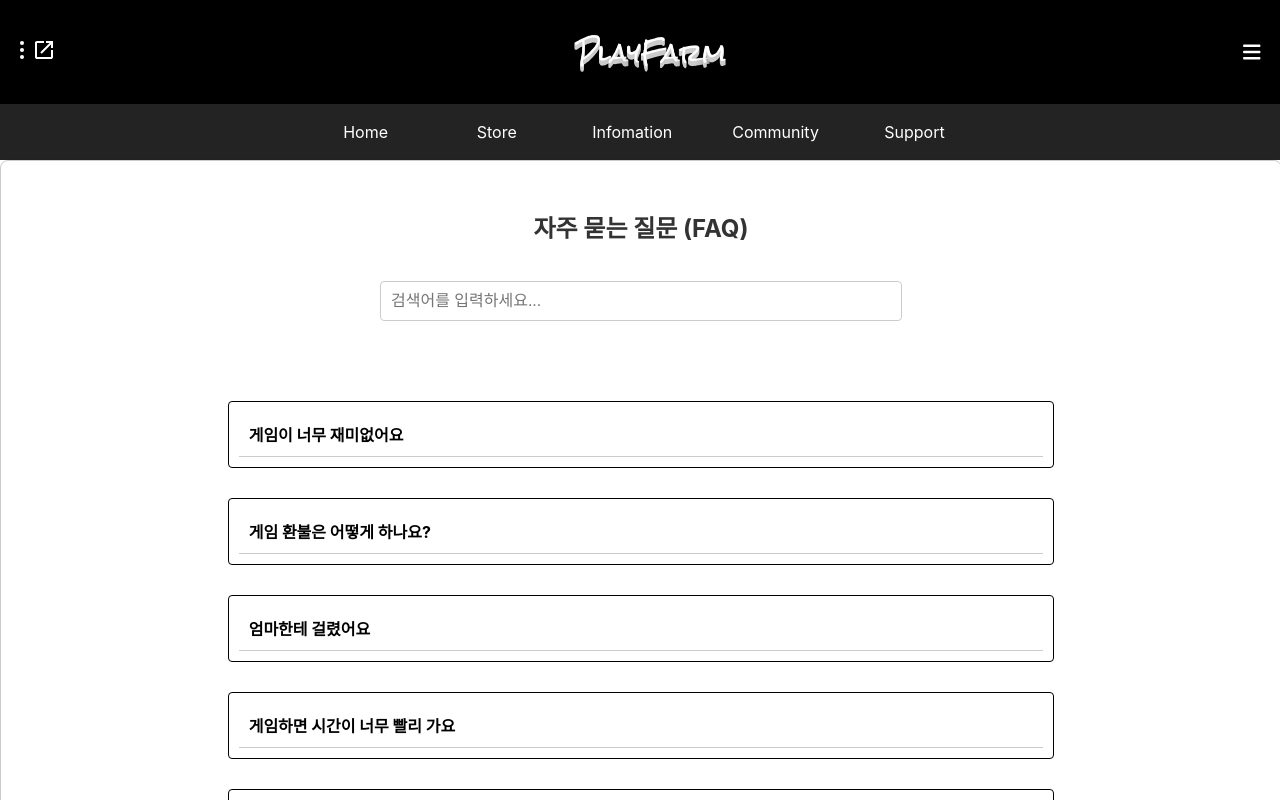
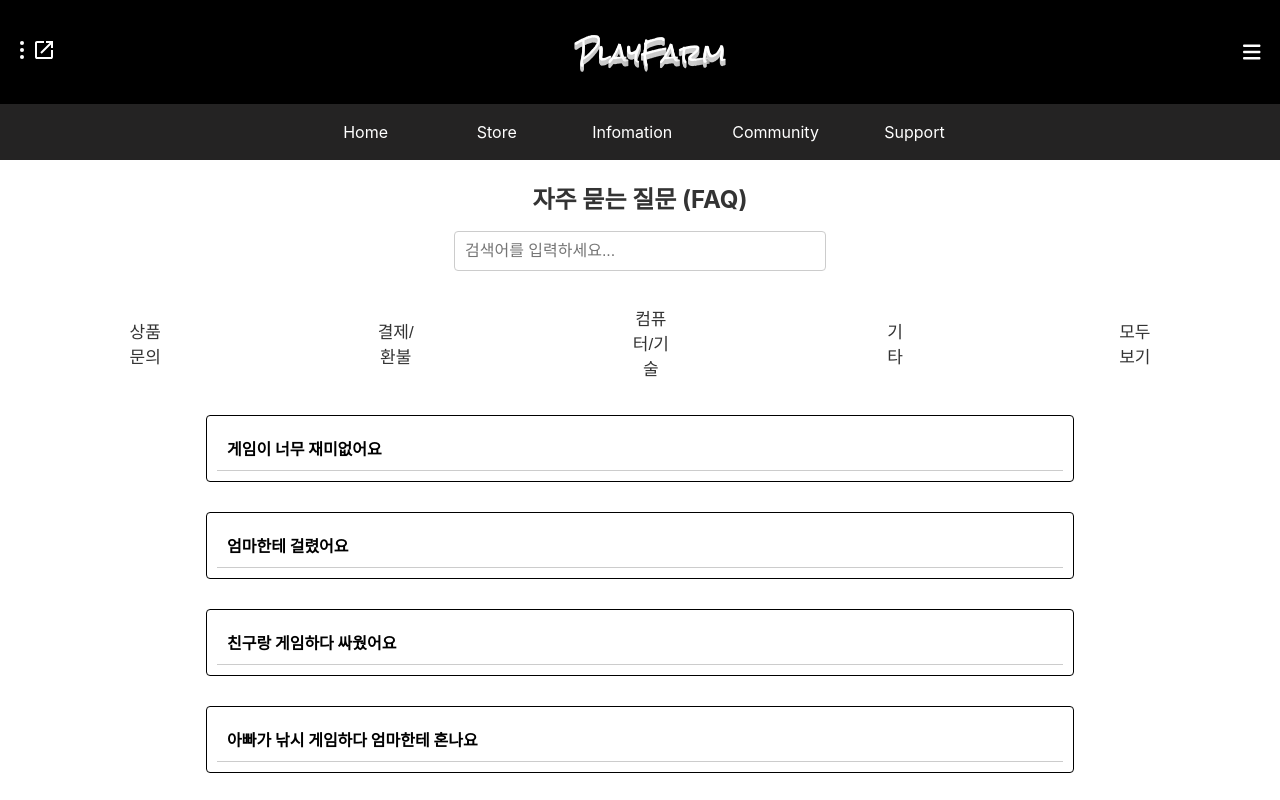
Before and after one commit to WooYeonjung/playfarm, a React (Create React App) app in the folder playfarmf/playfarm/: page /customerboard in a window 1280 px wide. Shown: the top 800 px of the page. Built offline with nearby package versions, Linux system fonts and the light colour scheme.

Commit message:
ko
FAQ  수정

```diff
--- a/playfarmf/playfarm/src/pages/support/CustomerBoard.jsx
+++ b/playfarmf/playfarm/src/pages/support/CustomerBoard.jsx
@@ -1,37 +1,63 @@
 import React, { useState } from 'react';
-import '../../styles/CustomerBoard.css'; // CustomerBoard 컴포넌트에 사용될 CSS 파일을 임포트합니다.
-import AccordionItem from './AccordionItem'; // 아코디언 아이템을 렌더링하는 AccordionItem 컴포넌트를 임포트합니다.
-import SearchBar from './SearchBar'; // 검색 기능을 제공하는 SearchBar 컴포넌트를 임포트합니다.
+import '../../styles/CustomerBoard.css';
+import AccordionItem from './AccordionItem';
+import SearchBar from './SearchBar';
 
 // 초기화된 아코디언 아이템 데이터
 const initialAccordionItems = [
-  { title: '게임이 너무 재미없어요', content: '왜 그랬어요. 다음엔 잘 선택해요!! 알았죠?!', isOpen: false },
-  { title: '게임 환불은 어떻게 하나요?', content: '지금은 문의가 많아 다음에 다시 걸어주시기 바랍니다!!', isOpen: false },
-  { title: '엄마한테 걸렸어요', content: '아빠한테 안 걸린 게 어딘가요. 아싸!!', isOpen: false },
-  { title: '게임하면 시간이 너무 빨리 가요', content: '전 근무 중인데 시간이 너무 안가네요.', isOpen: false },
-  { title: '친구랑 게임하다 싸웠어요', content: '그 맛에 게임하는 거예요', isOpen: false }
+  // 기타
+  { title: '게임이 너무 재미없어요', content: '왜 그랬어요? 다음에는 꼭 잘 선택해요!', isOpen: false, category: '기타' },
+  { title: '엄마한테 걸렸어요', content: '아빠한테 안 걸린 게 어딘가요? 아싸!!', isOpen: false, category: '기타' },
+  { title: '친구랑 게임하다 싸웠어요', content: '그 맛에 게임하는 거예요!', isOpen: false, category: '기타' },
+  { title: '아빠가 낚시 게임하다 엄마한테 혼나요', content: '그게 중요한 게 아니에요!! 고기 잡혔다!! 흔들어요!!!', isOpen: false, category: '기타' },
+  { title: '같이 하는 게임인데 혼자 해요', content: '저 일 끝났는데 접속할게요!!', isOpen: false, category: '기타' },
+
+  // 결제/환불
+  { title: '게임 환불은 어떻게 하나요?', content: '지금은 문의가 많아 다음에 다시 걸어주시기 바랍니다.', isOpen: false, category: '결제/환불' },
+  { title: '환불 요청은 어디에서 하나요?', content: '우리 웹사이트의 "환불 요청" 에서 가능합니다. 필요한 정보를 입력해주세요.', isOpen: false, category: '결제/환불' },
+  { title: '환불 처리 기간은 얼마나 걸리나요?', content: '환불 요청 후 5~7일 이내에 처리됩니다. 확인 후 이메일로 안내드립니다.', isOpen: false, category: '결제/환불' },
+  { title: '환불이 안 될 경우는 어떤 경우인가요?', content: '게임 사용 후 14일이 지난 경우 환불이 불가능합니다. 사용 규정을 확인해주세요.', isOpen: false, category: '결제/환불' },
+  { title: '부분 환불도 가능한가요?', content: '특정 DLC나 추가 콘텐츠에 대해서는 부분 환불이 가능합니다. 자세한 사항은 고객 지원에 문의하세요.', isOpen: false, category: '결제/환불' },
+
+  // 상품 문의
+  { title: '게임에 대해 더 알고 싶어요', content: '저희 웹사이트에서 상품 정보를 확인하세요. 다양한 게임을 만나보세요!', isOpen: false, category: '상품 문의' },
+  { title: '게임을 구입하면 추가 비용이 발생하나요?', content: '기본 가격 외에 추가 비용은 없습니다. 다만, 추가 콘텐츠는 별도 구매가 필요합니다.', isOpen: false, category: '상품 문의' },
+  { title: '구매한 상품의 설치 방법이 궁금해요', content: '설치 방법은 매뉴얼을 참조하세요. 질문이 있으면 언제든지 문의해주세요.', isOpen: false, category: '상품 문의' },
+  { title: '구입한 게임의 시스템 요구사항은 무엇인가요?', content: '각 게임의 페이지에서 최소 및 권장 시스템 요구사항을 확인하실 수 있습니다.', isOpen: false, category: '상품 문의' },
+  { title: '게임을 선물할 수 있나요?', content: '네, 선물하기 기능을 사용하실 수 있습니다. 구매 후 친구에게 보내보세요!', isOpen: false, category: '상품 문의' },
+
+  // 컴퓨터/기술
+  { title: '게임이 잘 실행되지 않아요', content: '시스템 요구사항을 확인해보세요. 최신 드라이버 설치도 권장합니다.', isOpen: false, category: '컴퓨터/기술' },
+  { title: '다운로드가 느려요', content: '인터넷 연결 상태를 확인해보세요. 가능하다면 유선 연결을 추천합니다.', isOpen: false, category: '컴퓨터/기술' },
+  { title: '게임이 중간에 멈춰요', content: '장치 드라이버를 업데이트해보세요. 특정 소프트웨어 충돌이 원인일 수 있습니다.', isOpen: false, category: '컴퓨터/기술' },
+  { title: '버그를 발견했어요, 어떻게 해야 하나요?', content: '고객 지원 팀에 문의해주세요. 문제를 해결할 수 있도록 도와드리겠습니다.', isOpen: false, category: '컴퓨터/기술' },
+  { title: '게임을 재설치해야 하나요?', content: '문제가 계속되면 재설치를 고려해보세요. 백업 후 진행하는 것을 추천합니다.', isOpen: false, category: '컴퓨터/기술' }
 ];
 
+
 const CustomerBoard = () => {
-  // 상태 변수 선언 및 초기화
-  const [accordionItems] = useState(initialAccordionItems); // 아코디언 아이템 데이터를 상태로 관리합니다.
-  const [searchTerm, setSearchTerm] = useState(''); // 검색어를 상태로 관리합니다.
-  const [openIndex, setOpenIndex] = useState(null); // 현재 열린 아코디언 아이템의 인덱스를 상태로 관리합니다.
+  const [accordionItems] = useState(initialAccordionItems);
+  const [searchTerm, setSearchTerm] = useState('');
+  const [openIndex, setOpenIndex] = useState(null);
+  const [selectedCategory, setSelectedCategory] = useState(null);
 
-  // 아코디언 아이템을 토글하는 함수
   const toggleAccordion = index => {
-    setOpenIndex(openIndex === index ? null : index); // 클릭된 아이템의 인덱스를 열린 인덱스로 설정하여 아코디언 효과를 구현합니다.
+    setOpenIndex(openIndex === index ? null : index);
   };
 
-  // 검색어 변경 핸들러 함수
   const handleSearchChange = event => {
-    setSearchTerm(event.target.value); // 입력된 검색어를 검색어 상태로 설정합니다.
+    setSearchTerm(event.target.value);
   };
 
-  // 검색어에 따라 필터링된 아코디언 아이템 목록을 생성합니다.
-  const filteredAccordionItems = accordionItems.filter(item =>
-    item.title.toLowerCase().includes(searchTerm.toLowerCase()) // 대소문자 구분 없이 검색어가 포함된 아이템만 필터링합니다.
-  );
+  const handleCategoryClick = category => {
+    setSelectedCategory(category);
+  };
+
+  const filteredAccordionItems = accordionItems.filter(item => {
+    const matchesSearch = item.title.toLowerCase().includes(searchTerm.toLowerCase());
+    const matchesCategory = selectedCategory ? item.category === selectedCategory : true;
+    return matchesSearch && matchesCategory;
+  });
 
   return (
     <div className="customer-board">
@@ -39,20 +65,26 @@ const CustomerBoard = () => {
         <h1 className="faq-title">자주 묻는 질문 (FAQ)</h1>
       </div>
 
-      {/* 검색 바 컴포넌트를 렌더링합니다. */}
       <SearchBar searchTerm={searchTerm} handleSearchChange={handleSearchChange} />
 
+      <div className="button-container">
+        <button className="query-button" onClick={() => handleCategoryClick('상품 문의')}>상품 문의</button>
+        <button className="query-button" onClick={() => handleCategoryClick('결제/환불')}>결제/환불</button>
+        <button className="query-button" onClick={() => handleCategoryClick('컴퓨터/기술')}>컴퓨터/기술</button>
+        <button className="query-button" onClick={() => handleCategoryClick('기타')}>기타</button>
+        <button className="query-button" onClick={() => handleCategoryClick(null)}>모두 보기</button>
+      </div>
+
       <div className="accordion-items-container">
-        {/* 필터링된 아코디언 아이템 목록을 렌더링합니다. */}
         {filteredAccordionItems.length > 0 ? (
           filteredAccordionItems.map((item, index) => (
             <AccordionItem
               key={index}
               item={item}
               index={index}
-              openIndex={openIndex} // 현재 열린 아이템의 인덱스를 전달합니다.
-              setOpenIndex={setOpenIndex} // 열린 아이템의 인덱스를 설정하는 함수를 전달합니다.
-              toggleAccordion={toggleAccordion} // 아코디언 아이템을 토글하는 함수를 전달합니다.
+              openIndex={openIndex}
+              setOpenIndex={setOpenIndex}
+              toggleAccordion={toggleAccordion}
             />
           ))
         ) : (
--- a/playfarmf/playfarm/src/styles/CustomerBoard.css
+++ b/playfarmf/playfarm/src/styles/CustomerBoard.css
@@ -1,27 +1,60 @@
 .customer-board {
-  /* 그리드 컨테이너 속성 */
-  display: grid; /* 그리드 레이아웃 사용 */
-  grid-template-columns: 1fr 4fr 1fr; /* 세 개의 열, 비율은 1:4:1 */
-  grid-template-rows: 100px 100px auto; /* 세 개의 행, 첫 두 행은 고정 높이 100px, 마지막 행은 자동 크기 조정 */
-  gap: 20px; /* 그리드 간격 */
-  text-align: center; /* 내부 요소들의 텍스트 가운데 정렬 */
-  height: 100vh; /* 화면 전체 높이 */
-  width: 100vw; /* 화면 전체 너비 */
-  /* background: linear-gradient(to right, #FFD700, #FFA500, #FF6347); */ /* 배경 그라데이션 색상 */
-  border: 1px solid #ccc; /* 테두리 선 설정 */
-  border-radius: 8px; /* 모서리 둥글게 처리 */
-  box-shadow: 0 2px 4px rgba(0, 0, 0, 0.1); /* 그림자 효과 */
-  overflow-y: auto; /* Y축 스크롤이 필요한 경우 자동으로 처리 */
+  display: flex;
+  flex-direction: column;
+  align-items: center; /* 가운데 정렬 */
+  padding: 20px; /* 패딩 추가 */
 }
 
-@media screen and (max-width: 768px) {
-  .accordion-items-container {
-    max-height: calc(100vh - 200px); /* 모바일 화면에서의 최대 높이 설정, 푸터 높이를 고려하여 조정 */
-  }
+.faq-title-container {
+  width: 100%; /* 전체 너비 사용 */
+  margin-bottom: 1rem; /* 아래쪽 여백 */
+}
 
-  .no-results-message {
-    margin-top: 2rem; /* 검색 결과 메시지와의 간격 조정 */
-  }
+.faq-title {
+  font-size: 24px; /* 글자 크기 */
+  font-weight: bold; /* 글자 두껍게 */
+  color: #333; /* 글자 색상 */
+  text-align: center; /* 가운데 정렬 */
+}
+
+.search-container {
+  width: 30%; /* 검색창 너비 조정 */
+  margin-bottom: 1rem; /* 아래쪽 여백 */
+  display: flex;
+  justify-content: center; /* 가운데 정렬 */
+}
+
+.search-container input[type="text"] {
+  width: 100%; /* 원하는 크기로 설정 */
+  padding: 10px; /* 내부 여백 */
+  font-size: 16px; /* 글자 크기 */
+  border: 1px solid #ccc; /* 테두리 설정 */
+  border-radius: 4px; /* 모서리 둥글게 처리 */
+}
+
+.accordion-items-container {
+  width: 70%; /* 아코디언 너비 조정 */
+  margin-top: 1rem; /* 위쪽 여백 */
+}
+
+.button-container {
+  display: flex;
+  justify-content: center; /* 가운데 정렬 */
+  margin: .9rem 0; /* 위아래 여백 */
+}
+
+.query-button {
+  padding: 4px 100px; /* 내부 여백 */
+  font-size: 17px; /* 글자 크기 */
+  cursor: pointer; /* 포인터 커서 */
+  background: none; /* 배경 색상 없음 */
+  border: none; /* 테두리 없음 */
+  color: #333; /* 글자 색상 */
+  margin: 0 5px; /* 버튼 간격 */
+}
+
+.query-button:hover {
+  text-decoration: underline; /* 마우스 오버 시 밑줄 추가 */
 }
 
 /* 아코디언 스타일 */
@@ -29,50 +62,5 @@
   background-color: #f0f0f0; /* 배경 색상 */
   padding: 10px; /* 내부 여백 */
   cursor: pointer; /* 포인터 커서 */
+  text-align: left; /* 왼쪽 정렬 */
 }
-
-.accordion-title.active {
-  background-color: #ccc; /* 활성화된 아코디언 타이틀 배경 색상 */
-}
-
-/* FAQ 제목 컨테이너 */
-.faq-title-container {
-  grid-column: 1 / 4; /* 전체 너비를 차지하는 그리드 영역 설정 */
-  margin-top: 3rem; /* 위쪽 여백 */
-}
-
-/* FAQ 제목 */
-.faq-title {
-  font-size: 24px; /* 글자 크기 */
-  font-weight: bold; /* 글자 두껍게 */
-  color: #333; /* 글자 색상 */
-}
-
-/* 아코디언 아이템 컨테이너 */
-.accordion-items-container {
-  grid-column: 2 / 3; /* 중간 열에 위치 */
-}
-
-/* 검색 결과 없음 메시지 */
-.no-results-message {
-  grid-column: 1 / 4; /* 전체 너비를 차지하는 그리드 영역 설정 */
-  text-align: center; /* 가운데 정렬 */
-  color: #666; /* 글자 색상 */
-  margin-top: 2rem; /* 위쪽 여백 */
-}
-
-/* 검색 입력 컨테이너 */
-.search-container {
-  grid-column: 1 / 4; /* 전체 너비를 차지하는 그리드 영역 설정 */
-  margin-bottom: 3rem; /* 아래쪽 여백 */
-}
-
-/* 검색 입력 필드 */
-.search-container input[type="text"] {
-  width: 100%; /* 너비 100% */
-  max-width: 500px; /* 최대 너비 설정 */
-  padding: 10px; /* 내부 여백 */
-  font-size: 16px; /* 글자 크기 */
-  border: 1px solid #ccc; /* 테두리 선 설정 */
-  border-radius: 4px; /* 모서리 둥글게 처리 */
-}
```
